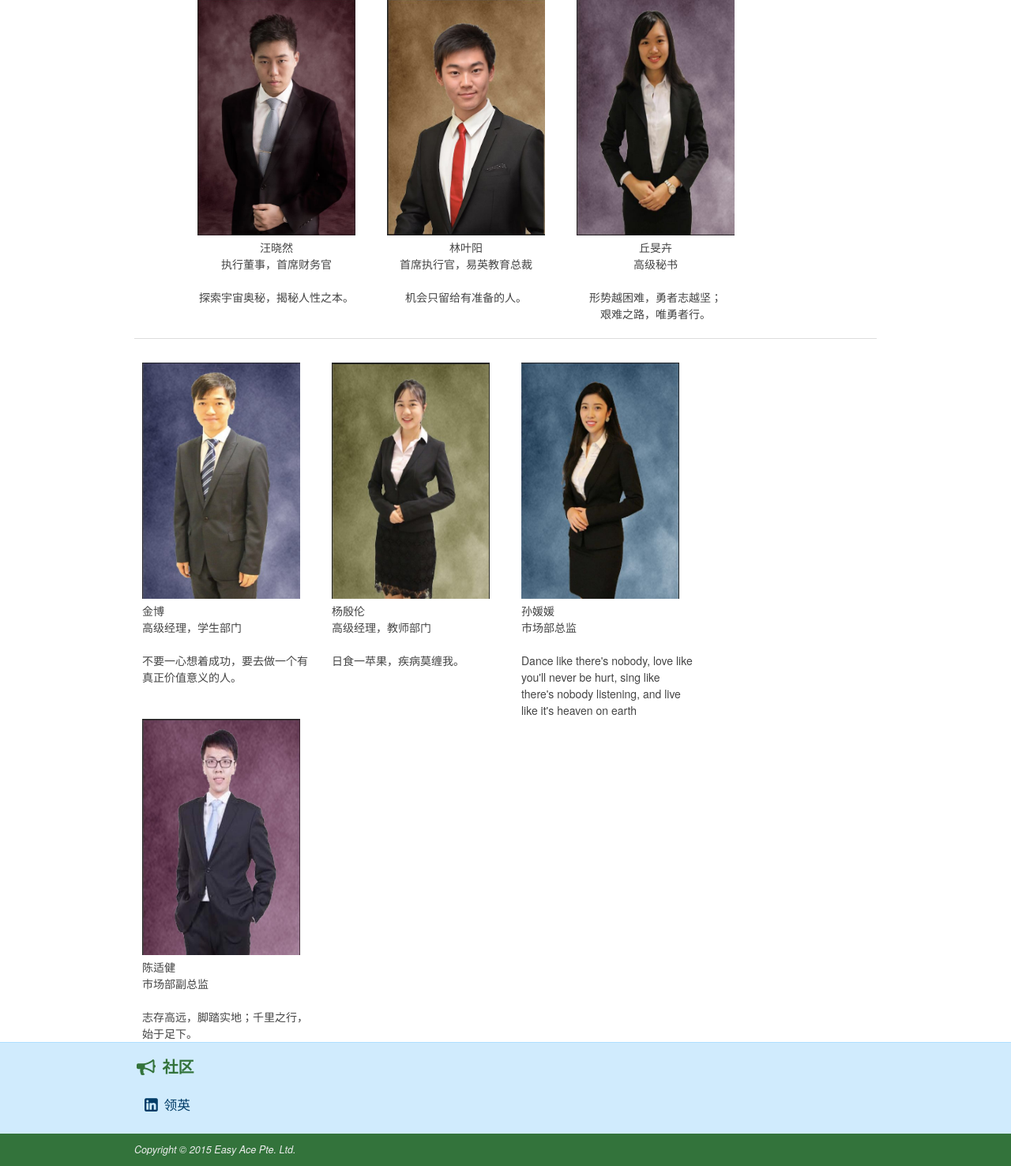
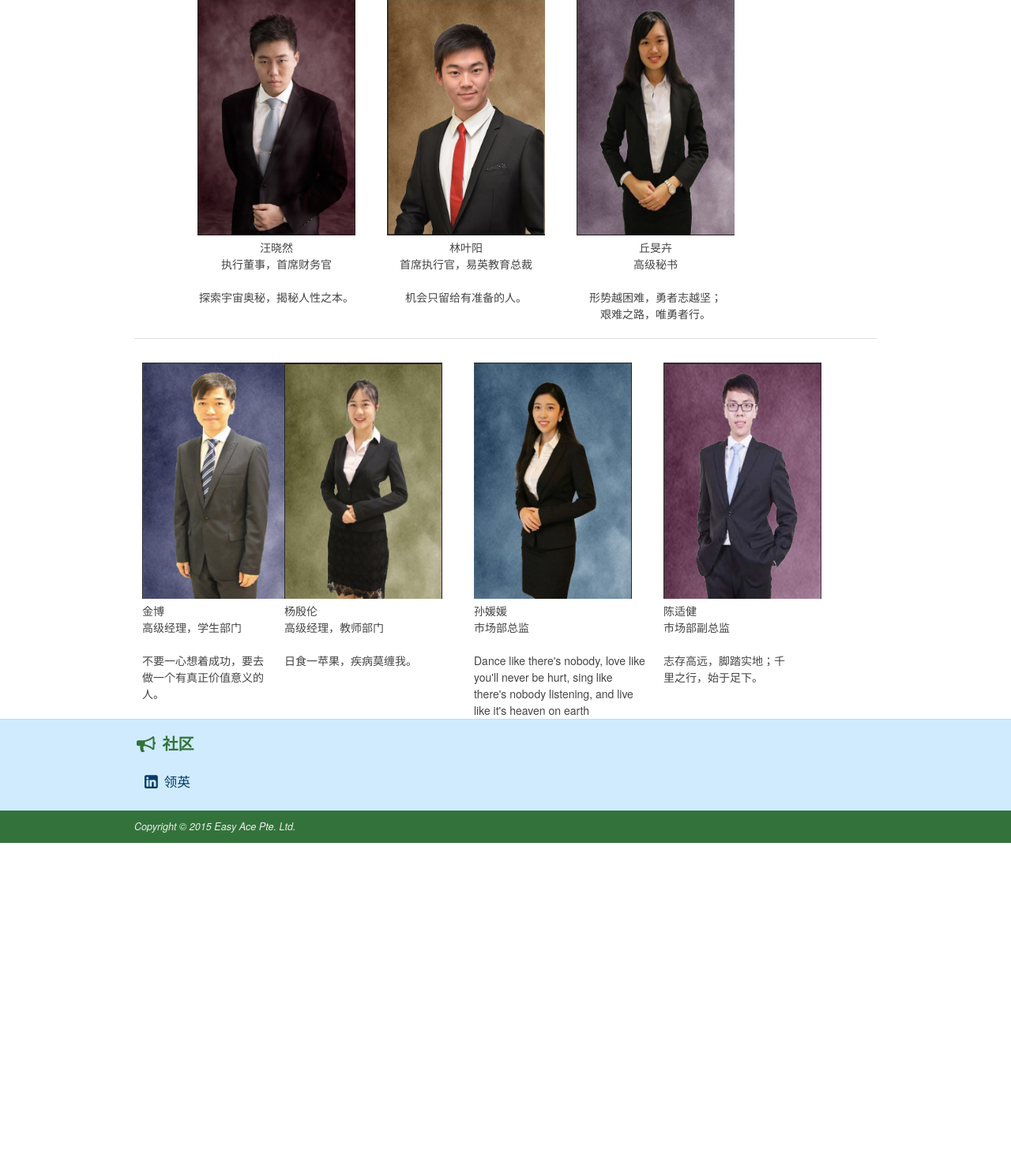
Before and after one commit to luckyxkw/EasyAceFormal, a Django app: page /zh/aboutus/ in a window 1280 px wide. Shown: the part 679-2155 px from the top of the page at 79% size. After the commit the page ends 1746 px from the top, so only its background shows below. Run offline with Django 3.2, Linux system fonts and the light colour scheme; some libraries are stand-ins or nearby versions.

```diff
--- a/Tutor/templates/about_zh.html
+++ b/Tutor/templates/about_zh.html
@@ -131,7 +131,7 @@
 
 
 
-        <article class="four columns left-sidebar">
+        <article class="three columns left-sidebar">
             <a><img src="{%static 'images/IMG_1622.JPG'%}" height="299" width="200" /></a>
             <br>金博
             <br>高级经理，学生部门
@@ -154,7 +154,7 @@
             <br><br>Dance like there's nobody, love like you'll never be hurt, sing like there's nobody listening, and live like it's heaven on earth
         </article>
 
-        <ariticle class="four columns right-sidebar">
+        <ariticle class="three columns right-sidebar">
             <a><img src="{%static 'images/IMG_1625.JPG'%}" height="299" width="200" /></a>
             <br>陈适健
             <br>市场部副总监
```
